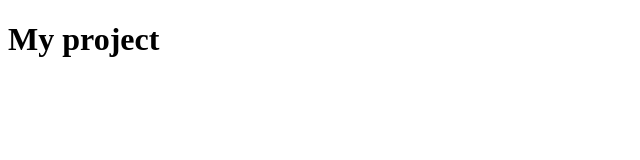
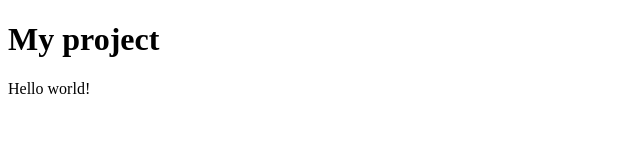
Before and after one commit to Kanzatuwka/my_project, a plain HTML site: page index.html in a window 1280 px wide. Shown: the whole page, without its empty margins (0-640 px from the left). Drawn offline with Linux system fonts and the light colour scheme.

Commit message:
New P was aded

```diff
--- a/index.html
+++ b/index.html
@@ -10,7 +10,9 @@
 
 <body>
   <h1>My project</h1>
-  <div></div>
+  <div>
+    <p>Hello world!</p>
+  </div>
 </body>
 
 </html>
```
